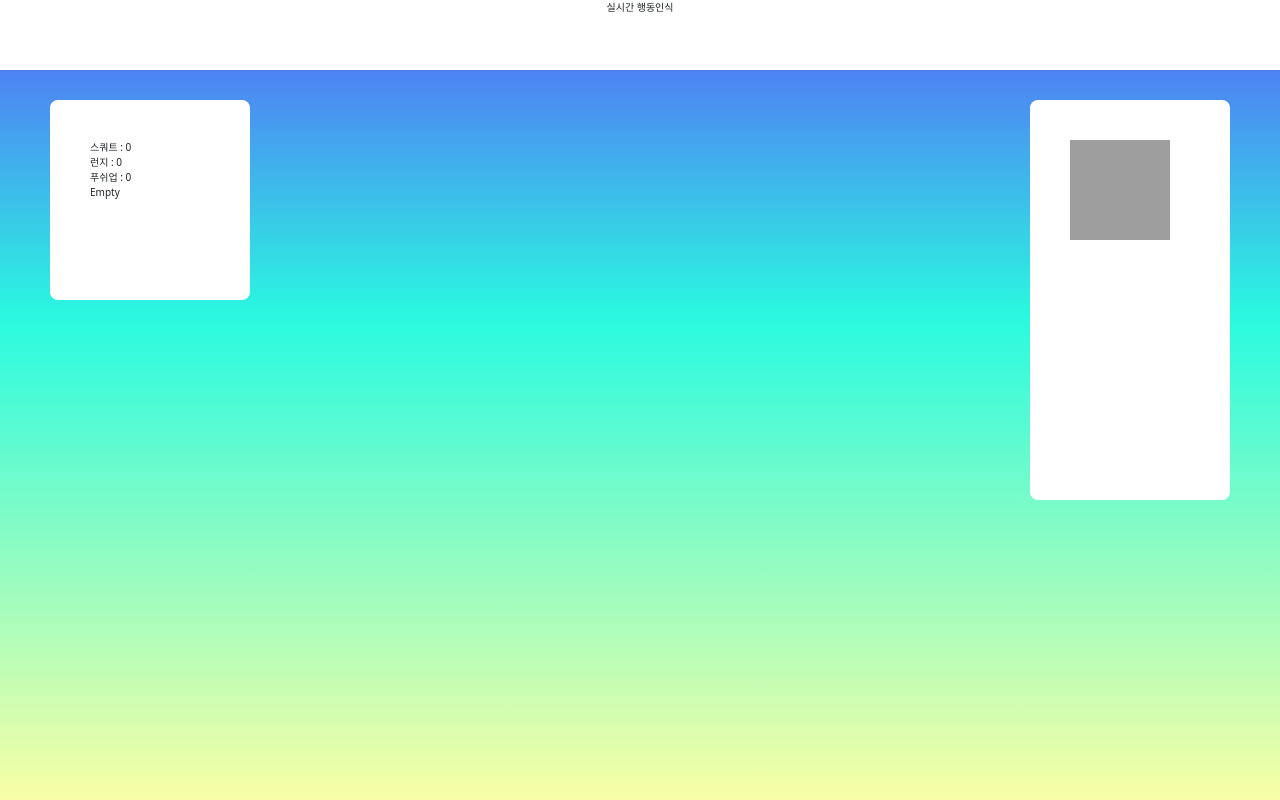
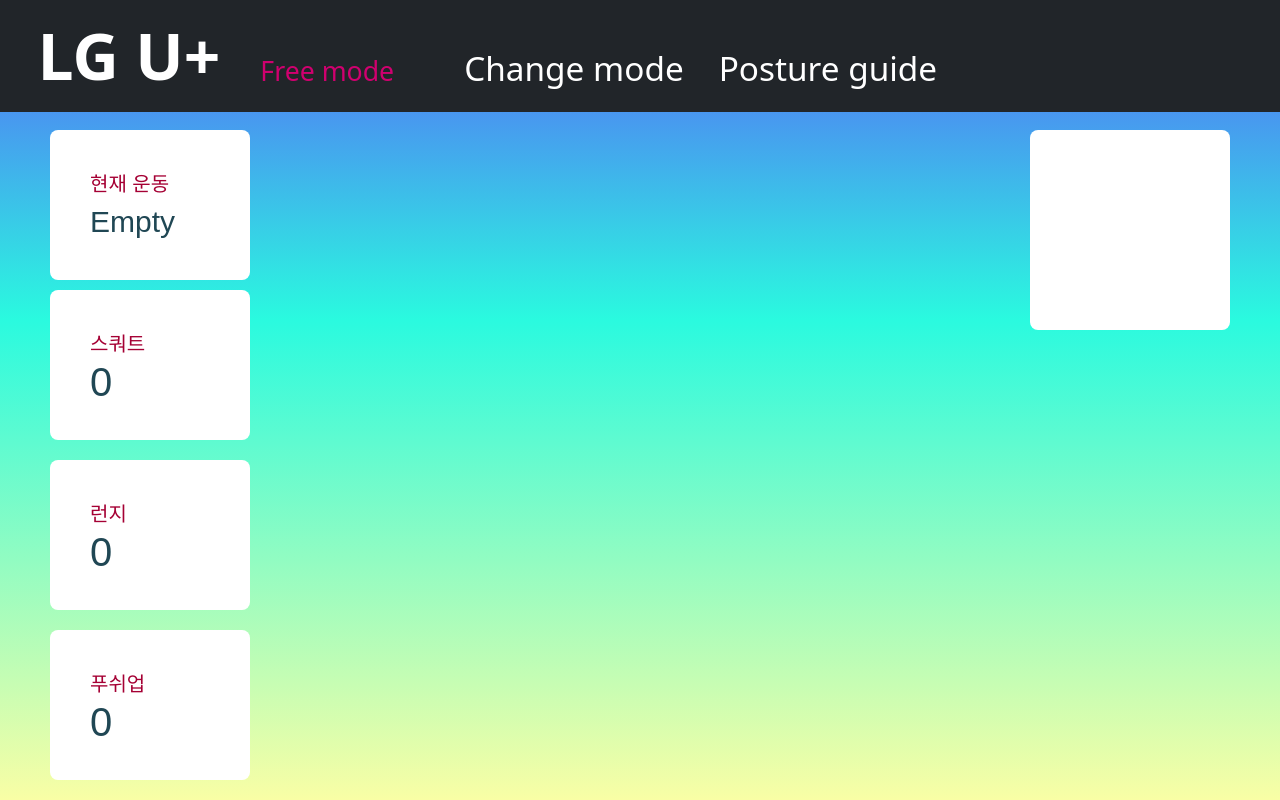
Before and after one commit to ajs3801/WebAIServer, a Flask app: page / in a window 1280 px wide. Run offline with Flask 2, Linux system fonts and the light colour scheme; data that the repository does not hold is empty; some libraries are stand-ins or nearby versions; grey boxes are pictures that could not be loaded.

Commit message:
update UI

```diff
--- a/client.py
+++ b/client.py
@@ -44,7 +44,7 @@
         return const.NONE_STRING
 
 # Capture frame
-cap = cv2.VideoCapture("full_test.avi")
+cap = cv2.VideoCapture("test.mp4")
 
 # http://127.0.0.1:8000
 client_socket = socket.socket(socket.AF_INET, socket.SOCK_STREAM)
--- a/data.json
+++ b/data.json
@@ -1 +1 @@
-{"Action": "stand", "Squat": "1", "Lunge": "0", "Pushup": "0"}
+{"Action": "stand", "Squat": "10", "Lunge": "9", "Pushup": "10"}
--- a/templates/index.html
+++ b/templates/index.html
@@ -6,6 +6,7 @@
         <title>Bootstrap demo</title>
         <link href="https://cdn.jsdelivr.net/npm/bootstrap@5.2.2/dist/css/bootstrap.min.css" rel="stylesheet" integrity="sha384-Zenh87qX5JnK2Jl0vWa8Ck2rdkQ2Bzep5IDxbcnCeuOxjzrPF/et3URy9Bv1WTRi" crossorigin="anonymous">
         <link rel="stylesheet" href="./style.css">
+        <script src="https://unpkg.com/scroll-out/dist/scroll-out.min.js"></script>
     </head>
     <body>
         <script src="https://cdn.jsdelivr.net/npm/@popperjs/core@2.11.6/dist/umd/popper.min.js" integrity="sha384-oBqDVmMz9ATKxIep9tiCxS/Z9fNfEXiDAYTujMAeBAsjFuCZSmKbSSUnQlmh/jp3" crossorigin="anonymous"></script>
@@ -32,6 +33,10 @@
         <!-- content -->
         <div id="content">
             <!-- webcam -->
+            <section data-scroll="" id="real_time_view">
+                <img height="420px" src="{{ url_for('video_feed') }}" width="720px"/>
+            </section>
+
             <section id="webcam">
                 <div id="real_time_view">
                     <img src="./mountain.jpg" style="width: 1530px; height: 850px;"/>
--- a/templates/view.html
+++ b/templates/view.html
@@ -132,17 +132,6 @@
         padding: 10rem 2rem;
       }
 
-      /* section {
-        width: 600px;
-        height: 400px;
-        margin-bottom: 20px;
-        padding: 4rem;
-        background: white;
-        border-radius: 8px;
-        box-shadow: 0px 0px 0 1px transparentize(#204754, 0.97),
-          0px 0px 0 3px transparentize(#204754, 0.98);
-      } */
-
       .content {
         display: flex;
         flex-direction: column;
@@ -156,7 +145,7 @@
 
       #nav {
         width: 100%;
-        height: 70px;
+        height: 80px;
         position: absolute;
         left: 0px;
         top:0px;
@@ -169,17 +158,73 @@
 
       #real_time_view {
         width: 800px;
-        height: 500px;
+        height: 550px;
         margin-bottom: 20px;
         padding: 4rem;
         background: white;
         border-radius: 8px;
         box-shadow: 0px 0px 0 1px transparentize(#204754, 0.97),
           0px 0px 0 3px transparentize(#204754, 0.98);
-        margin-top: 100px;
+        margin-top: 20px;
       }
 
-      #status {
+      #status_action {
+        width: 200px;
+        height: 150px;
+        margin-bottom: 20px;
+        padding: 4rem;
+        background: white;
+        border-radius: 8px;
+        position: fixed;
+        left: 50px;
+        top: 130px;
+        box-shadow: 0px 0px 0 1px transparentize(#204754, 0.97),
+          0px 0px 0 3px transparentize(#204754, 0.98);
+      }
+
+      #status_squat {
+        width: 200px;
+        height: 150px;
+        margin-bottom: 20px;
+        padding: 4rem;
+        background: white;
+        border-radius: 8px;
+        position: fixed;
+        left: 50px;
+        top: 290px;
+        box-shadow: 0px 0px 0 1px transparentize(#204754, 0.97),
+          0px 0px 0 3px transparentize(#204754, 0.98);
+      }
+
+      #status_lunge {
+        width: 200px;
+        height: 150px;
+        margin-bottom: 20px;
+        padding: 4rem;
+        background: white;
+        border-radius: 8px;
+        position: fixed;
+        left: 50px;
+        top: 460px;
+        box-shadow: 0px 0px 0 1px transparentize(#204754, 0.97),
+          0px 0px 0 3px transparentize(#204754, 0.98);
+      }
+
+      #status_pushup {
+        width: 200px;
+        height: 150px;
+        margin-bottom: 20px;
+        padding: 4rem;
+        background: white;
+        border-radius: 8px;
+        position: fixed;
+        left: 50px;
+        top: 630px;
+        box-shadow: 0px 0px 0 1px transparentize(#204754, 0.97),
+          0px 0px 0 3px transparentize(#204754, 0.98);
+      }
+
+      #option {
         width: 200px;
         height: 200px;
         margin-bottom: 20px;
@@ -187,22 +232,8 @@
         background: white;
         border-radius: 8px;
         position: fixed;
-        left: 50px;
-        top: 100px;
-        box-shadow: 0px 0px 0 1px transparentize(#204754, 0.97),
-          0px 0px 0 3px transparentize(#204754, 0.98);
-      }
-
-      #option {
-        width: 200px;
-        height: 400px;
-        margin-bottom: 20px;
-        padding: 4rem;
-        background: white;
-        border-radius: 8px;
-        position: fixed;
         right: 50px;
-        top: 100px;
+        top: 130px;
         box-shadow: 0px 0px 0 1px transparentize(#204754, 0.97),
           0px 0px 0 3px transparentize(#204754, 0.98);
       }
@@ -264,6 +295,20 @@
         -moz-osx-font-smoothing: grayscale;
       }
 
+      #title {
+        padding-top: 9px;
+        color:#A50034;
+        font-size: var(--font-large);
+        font-family: 'Nunito', sans-serif;
+      }
+
+      /* #reset {
+        margin-bottom: 30px;
+        font-size: var(--font-regular);
+      }
+      #challenge {
+        font-size: var(--font-regular);
+      } */
       section:last-child {
         margin-bottom: 0;
       }
@@ -294,31 +339,71 @@
   </title>
  </head>
  <body>
+  <nav class="navbar navbar-expand-lg bg-dark">
+    <div class="container-fluid">
+        <a class="navbar-brand" href="./Start_page.html" style="font-size: 48pt; font-weight: 900; color:white; padding-left: 30px;">LG U+</a>
+        <div class="collapse navbar-collapse" id="navbarText">
+            <ul class="navbar-nav me-auto mb-2 mb-lg-0">
+                <span class="navbar-text" style="font-size: 20pt; font-weight: 500; color:#D0006F; padding-left:30px; padding-top: 37px;">
+                    Free mode
+                </span>
+                <li class="nav-item">
+                    <a class="nav-link" href="./Setting_page.html" style="font-size: 25pt; font-weight: 500; color:white; padding-left:70px; padding-top: 30px;">Change mode</a>
+                </li>
+                <li class="nav-item">
+                    <a class="nav-link" href="./Exercise_guide_page.html" style="font-size: 25pt; font-weight: 500; color:white; padding-left:30px; padding-top: 30px;">Posture guide</a>
+                </li>
+            </ul>
+        </div>
+    </div>
+</nav>
   <div class="content">
-   <section id="nav">
-    <div>
+   <!-- <section id="nav">
+    <div id="title">
      실시간 행동인식
     </div>
-   </section>
+   </section> -->
    <section data-scroll="" id="real_time_view">
+    <p style="font-size: 30px">Main View</p>
     <img height="420px" src="{{ url_for('video_feed') }}" width="720px"/>
    </section>
-   <section id="status">
-    <div id="squat">
-     스쿼트 : 0
-    </div>
-    <div id="lunge">
-     런지 : 0
-    </div>
-    <div id="pushup">
-     푸쉬업 : 0
-    </div>
-    <div id="action">
+
+   <section id="status_action">
+    <p id="action_label" style="color:#A50034">현재 운동</p>
+    <p id="action" style="font-size: 30px">
       Empty
+    </p>
+   </section>
+
+   <section id="status_squat">
+    <div>
+      <p id="squat_label" style="color:#A50034">스쿼트</p>
+      <p id="squat" style="font-size: 40px">0</p>
     </div>
    </section>
+
+   <section id="status_lunge">
+    <div>
+      <p id="lunge_label" style="color:#A50034">런지</p>
+      <p id="lunge" style="font-size: 40px">
+        0
+      </p>
+    </div>
+   </section>
+
+   <section id="status_pushup">
+    <div>
+      <p id="pushup_label" style="color:#A50034">푸쉬업</p>
+      <p id="pushup" style="font-size: 40px">
+        0
+      </p>
+    </div>
+   </section>
+
    <section id="option">
-    <img height="100px" src="./index.jpeg" width="100px"/>
+    <p></p>
+    <!-- <div><button id="reset">Reset</button></div>
+    <div><button id="challenge">Challenge</button></div> -->
    </section>
   </div>
   <script src="https://ajax.googleapis.com/ajax/libs/jquery/3.3.1/jquery.min.js"></script>
```
Also changed, not shown: Draw/DrawSkeleton.py (+15 -15 lines), 1 other file.
